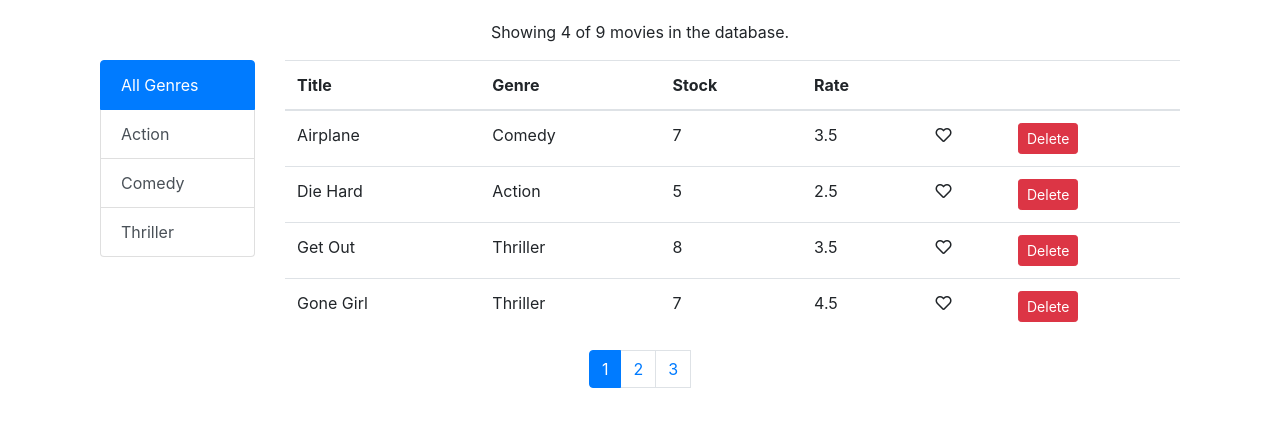
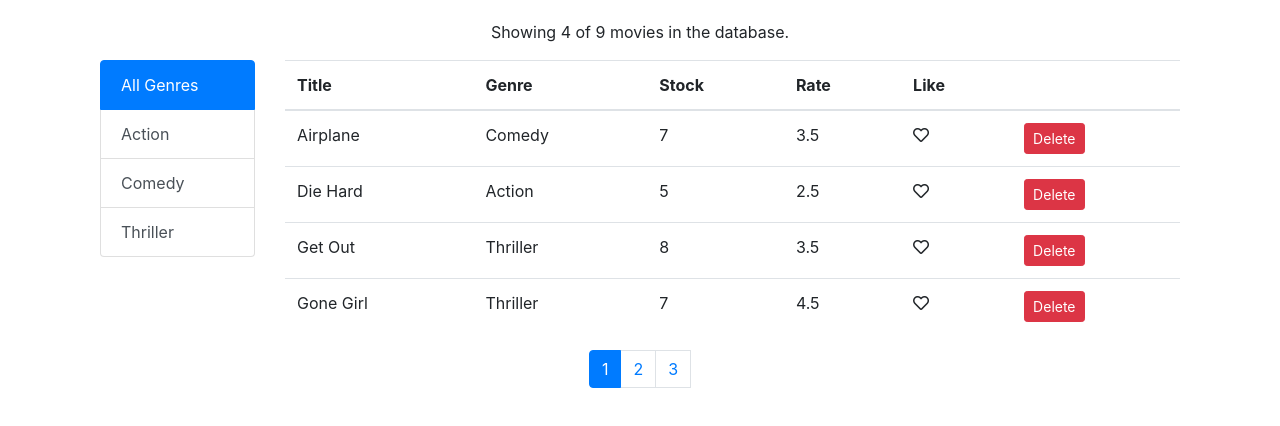
Before and after one commit to IzzyBeraja/Vidly-FrontEnd, a React (Create React App) app: page / in a window 1280 px wide. Shown: the top 426 px of the page. Built offline with nearby package versions, Linux system fonts and the light colour scheme.

Commit message:
Changed MovieTable to MoviesTable. Created a tableHeader creator. Changed how onSort is raised.

```diff
--- /dev/null
+++ b/src/components/common/tableHeader.jsx
@@ -0,0 +1,28 @@
+import React, { Component } from "react";
+
+class TableHeader extends Component {
+  raiseSort = path => {
+    if (path) {
+      const { sortColumn, onSort } = this.props;
+      const order = sortColumn.path === path && sortColumn.order === "asc" ? "desc" : "asc";
+      onSort({ path: path || sortColumn.path, order });
+    }
+  };
+
+  render() {
+    const { columns } = this.props;
+    return (
+      <thead>
+        <tr>
+          {columns.map(column => (
+            <th key={column.key} onClick={() => this.raiseSort(column.path)}>
+              {column.label}
+            </th>
+          ))}
+        </tr>
+      </thead>
+    );
+  }
+}
+
+export default TableHeader;
--- a/src/components/movieTable.jsx
+++ /dev/null
@@ -1,27 +0,0 @@
-import React from "react";
-import Movie from "./movie";
-
-const MovieTable = props => {
-  const { movies, onLike, onDelete, onSort } = props;
-  return (
-    <table className="table">
-      <thead>
-        <tr>
-          <th onClick={() => onSort("title")}>Title</th>
-          <th onClick={() => onSort("genre.name")}>Genre</th>
-          <th onClick={() => onSort("numberInStock")}>Stock</th>
-          <th onClick={() => onSort("dailyRentalRate")}>Rate</th>
-          <th />
-          <th />
-        </tr>
-      </thead>
-      <tbody>
-        {movies.map(m => {
-          return <Movie key={m._id} movie={m} onLike={onLike} onDelete={onDelete} />;
-        })}
-      </tbody>
-    </table>
-  );
-};
-
-export default MovieTable;
--- a/src/components/moviesMenu.jsx
+++ b/src/components/moviesMenu.jsx
@@ -4,7 +4,7 @@ import { paginate } from "../utils/paginate";
 import ListGroup from "./common/listGroup";
 import { getGenres } from "../services/fakeGenreService";
 import { getMovies } from "../services/fakeMovieService";
-import MovieTable from "./movieTable";
+import MoviesTable from "./moviesTable";
 import _ from "lodash";
 
 class MoviesMenu extends Component {
@@ -44,10 +44,8 @@ class MoviesMenu extends Component {
     this.setState({ selectedGenre: genre, currentPage: 1 });
   };
 
-  handleSort = path => {
-    const { sortColumn } = this.state;
-    const order = sortColumn.path === path && sortColumn.order === "asc" ? "desc" : "asc";
-    this.setState({ sortColumn: { path, order } });
+  handleSort = sortColumn => {
+    this.setState({ sortColumn });
   };
 
   render() {
@@ -61,15 +59,15 @@ class MoviesMenu extends Component {
       // Filters
       selectedGenre,
       genres,
+      // Sorting
+      sortColumn,
     } = this.state;
-    // Sorting
-    const { path, order } = this.state.sortColumn;
 
     // No Movies
     if (count === 0) return <p className="text-center">There are no movies in the database.</p>;
     const filtered =
       selectedGenre && selectedGenre._id ? allMovies.filter(m => m.genre._id === selectedGenre._id) : allMovies;
-    const sorted = _.orderBy(filtered, [path], order);
+    const sorted = _.orderBy(filtered, [sortColumn.path], sortColumn.order);
     const movies = paginate(sorted, currentPage, itemsPerPage);
 
     return (
@@ -86,8 +84,9 @@ class MoviesMenu extends Component {
             <ListGroup selectedItem={selectedGenre} items={genres} onItemSelect={this.handleGenreSelect} />
           </div>
           <div className="col">
-            <MovieTable
+            <MoviesTable
               movies={movies}
+              sortColumn={sortColumn}
               onLike={this.handleLikeStatus}
               onDelete={this.handleDelete}
               onSort={this.handleSort}
--- /dev/null
+++ b/src/components/moviesTable.jsx
@@ -0,0 +1,30 @@
+import React, { Component } from "react";
+import Movie from "./movie";
+import TableHeader from "./common/tableHeader";
+
+class MoviesTable extends Component {
+  columns = [
+    { key: "title", path: "title", label: "Title" },
+    { key: "genre.name", path: "genre.name", label: "Genre" },
+    { key: "numberInStock", path: "numberInStock", label: "Stock" },
+    { key: "dailyRentalRate", path: "dailyRentalRate", label: "Rate" },
+    { key: "like", label: "Like" },
+    { key: "delete" },
+  ];
+
+  render() {
+    const { movies, sortColumn, onLike, onDelete, onSort } = this.props;
+    return (
+      <table className="table">
+        <TableHeader columns={this.columns} sortColumn={sortColumn} onSort={onSort} />
+        <tbody>
+          {movies.map(m => {
+            return <Movie key={m._id} movie={m} onLike={onLike} onDelete={onDelete} />;
+          })}
+        </tbody>
+      </table>
+    );
+  }
+}
+
+export default MoviesTable;
```
